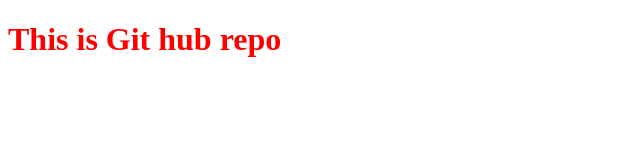
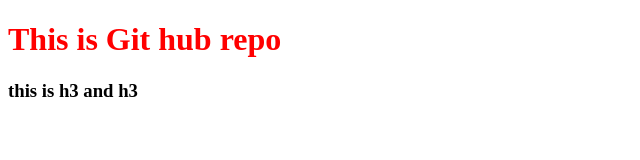
Before and after one commit to Anamika362890/my-first-repo, a plain HTML site: page index.html in a window 1280 px wide. Shown: the whole page, without its empty margins (0-640 px from the left). Drawn offline with Linux system fonts and the light colour scheme.

Commit message:
h3 added

```diff
--- a/index.html
+++ b/index.html
@@ -9,5 +9,6 @@
 </head>
 <body>
     <h1>This is Git hub repo</h1>
+    <h3> this is h3 and h3</h3>
 </body>
 </html>
```
